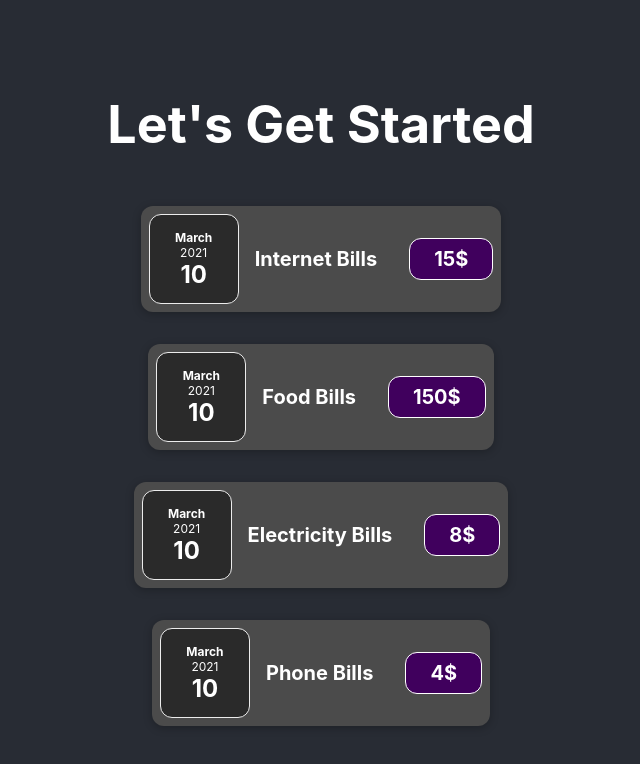
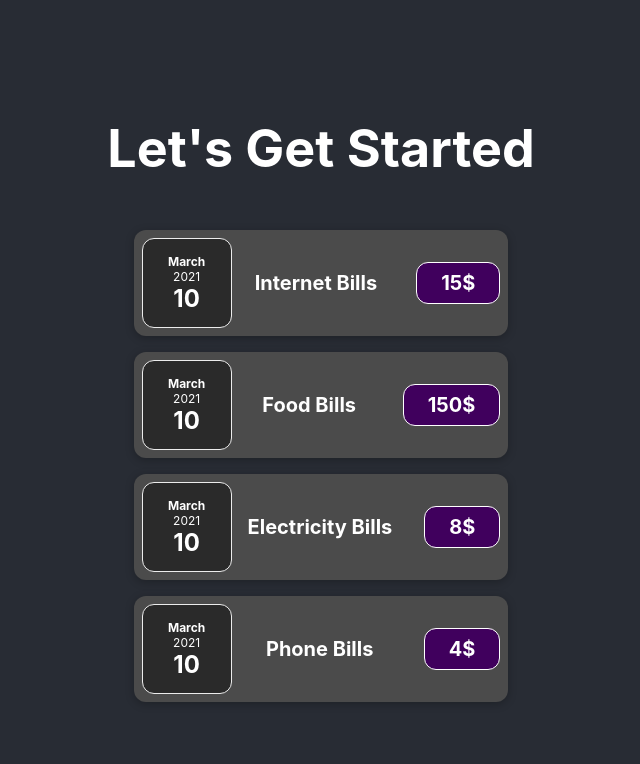
Before and after one commit to sritaj/ReactJS-ExpensesTracker, a React (Create React App) app: page / in a window 1280 px wide. Shown: the top 764 px of the page, without its empty margins (319-959 px from the left). Built offline with nearby package versions, Linux system fonts and the light colour scheme.

Commit message:
Added Expenses.js to create separate component to handle Expense Items list, made changes in the App.js

```diff
--- a/src/App.js
+++ b/src/App.js
@@ -1,6 +1,6 @@
 import logo from "./logo.svg";
 import "./App.css";
-import ExpenseItems from "./components/ExpenseItems";
+import Expenses from "./components/Expenses";
 
 function App() {
   const expenseDetails = [
@@ -29,30 +29,12 @@ function App() {
       price: "4$",
     },
   ];
+
   return (
     <div className="App">
       <header className="App-header">
         <h1>Let's Get Started</h1>
-        <ExpenseItems
-          date={expenseDetails[0].date}
-          expense={expenseDetails[0].expense}
-          price={expenseDetails[0].price}
-        />
-        <ExpenseItems
-          date={expenseDetails[1].date}
-          expense={expenseDetails[1].expense}
-          price={expenseDetails[1].price}
-        />
-        <ExpenseItems
-          date={expenseDetails[2].date}
-          expense={expenseDetails[2].expense}
-          price={expenseDetails[2].price}
-        />
-        <ExpenseItems
-          date={expenseDetails[3].date}
-          expense={expenseDetails[3].expense}
-          price={expenseDetails[3].price}
-        />
+        <Expenses expenseDetails={expenseDetails} />
       </header>
     </div>
   );
--- a/src/components/Expenses.js
+++ b/src/components/Expenses.js
@@ -0,0 +1,31 @@
+import "./Expenses.css";
+import ExpenseItems from "./ExpenseItems";
+
+const Expenses = (props) => {
+  return (
+    <div>
+      <ExpenseItems
+        date={props.expenseDetails[0].date}
+        expense={props.expenseDetails[0].expense}
+        price={props.expenseDetails[0].price}
+      />
+      <ExpenseItems
+        date={props.expenseDetails[1].date}
+        expense={props.expenseDetails[1].expense}
+        price={props.expenseDetails[1].price}
+      />
+      <ExpenseItems
+        date={props.expenseDetails[2].date}
+        expense={props.expenseDetails[2].expense}
+        price={props.expenseDetails[2].price}
+      />
+      <ExpenseItems
+        date={props.expenseDetails[3].date}
+        expense={props.expenseDetails[3].expense}
+        price={props.expenseDetails[3].price}
+      />
+    </div>
+  );
+};
+
+export default Expenses;
```
